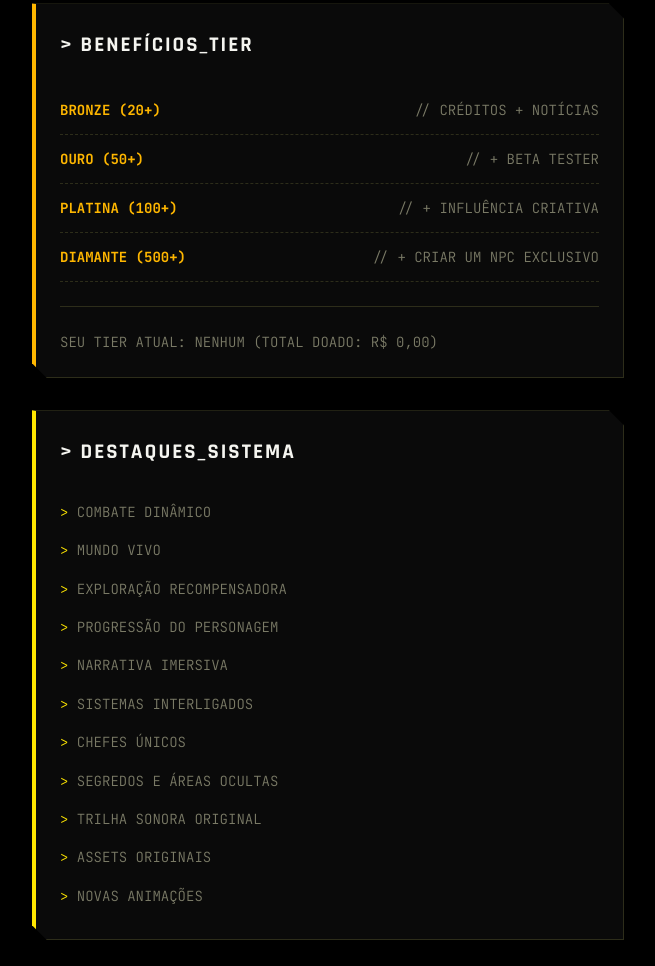
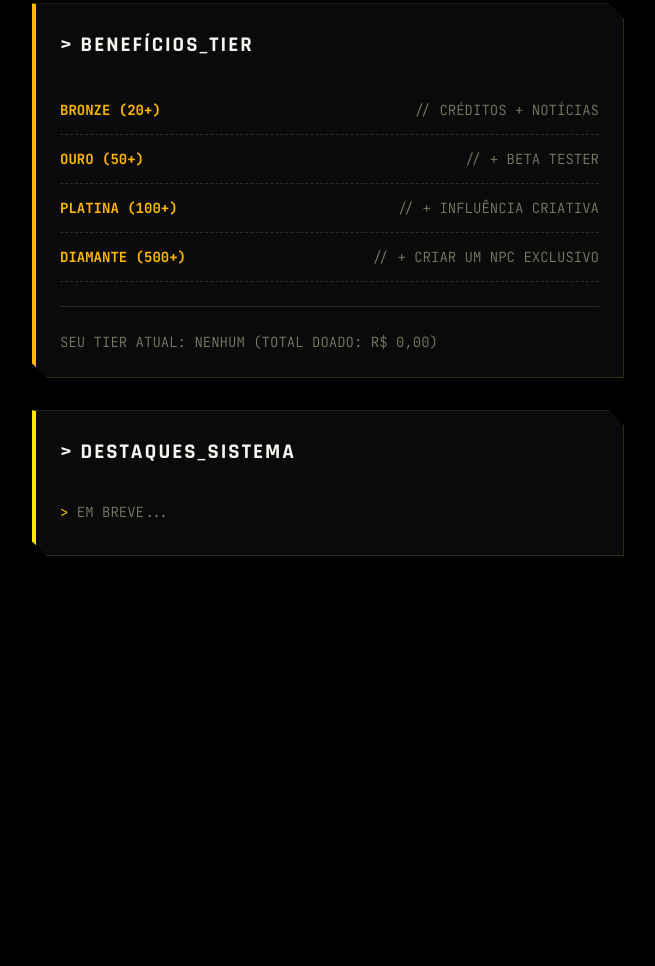
Before and after one commit to daniel2505slucena-create/AnavoydStudioDonation, a plain HTML site: page index.html in a window 1280 px wide. Shown: the part 1176-2142 px from the top of the page, without its empty margins (0-655 px from the left). After the commit the page ends 1796 px from the top, so only its background shows below. Drawn offline with Linux system fonts and the light colour scheme; no server answers.

Commit message:
Update index.html

```diff
--- a/index.html
+++ b/index.html
@@ -126,17 +126,7 @@ Acreditamos que um jogo marcante não depende apenas de gráficos, mas de sistem
                     <div class="card cyber-panel block-green">
                         <h2 class="panel-title">> DESTAQUES_SISTEMA</h2>
                         <ul class="highlight-list">
-                            <li>COMBATE DINÂMICO</li>
-                            <li>MUNDO VIVO</li>
-                            <li>EXPLORAÇÃO RECOMPENSADORA</li>
-                            <li>PROGRESSÃO DO PERSONAGEM</li>
-                            <li>NARRATIVA IMERSIVA</li>
-                            <li>SISTEMAS INTERLIGADOS</li>
-                            <li>CHEFES ÚNICOS</li>
-                            <li>SEGREDOS E ÁREAS OCULTAS</li>
-                            <li>TRILHA SONORA ORIGINAL</li>
-                            <li>ASSETS ORIGINAIS</li>
-                            <li>NOVAS ANIMAÇÕES</li>
+                            <li>Em breve...</li>
                         </ul>
                     </div>
                 </div>
```
